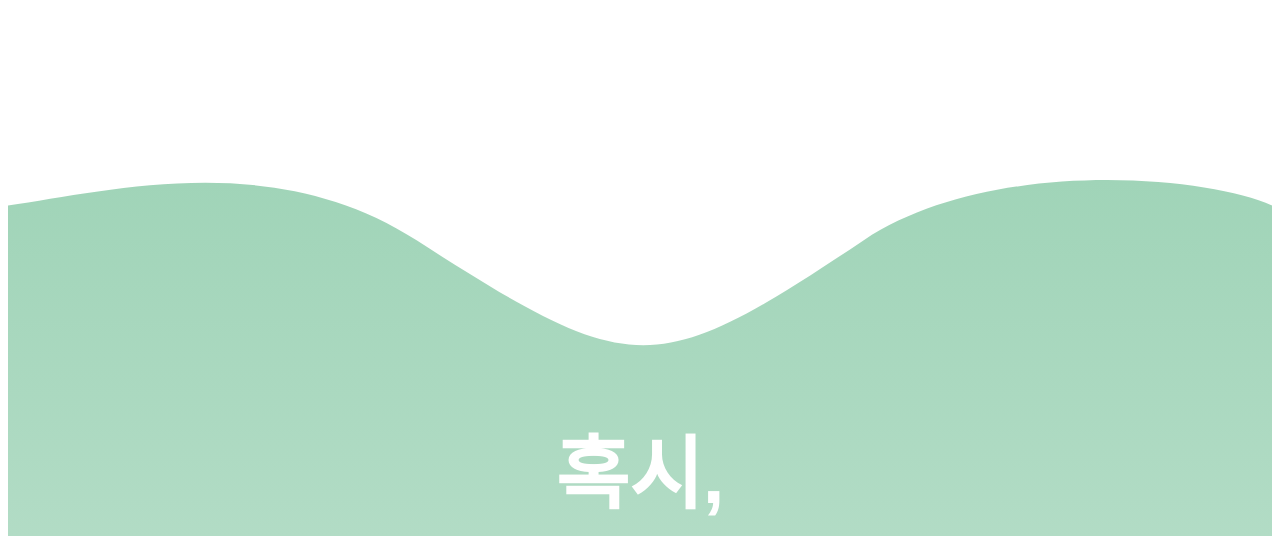
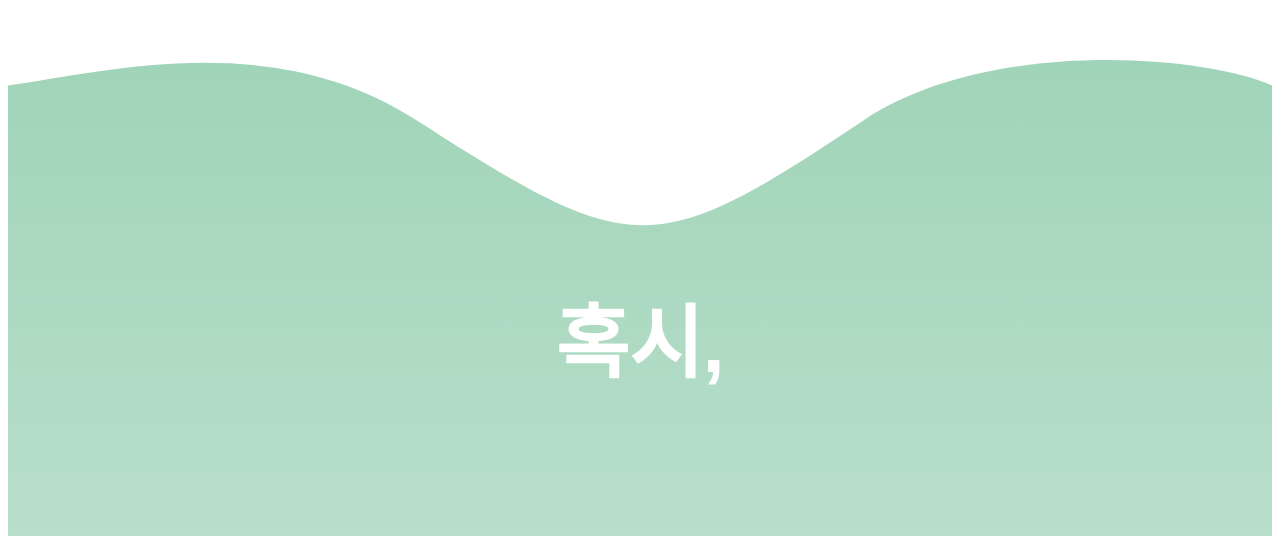
Before and after one commit to Career-Mate/Web, a React (Vite) app: page / in a window 1280 px wide. Shown: the part 969-1505 px from the top of the page. Built offline with nearby package versions, Linux system fonts and the light colour scheme; a web font is replaced by a local one.

Commit message:
style: margin, padding detail 수정

```diff
--- a/src/pages/MainPage/styled/styled.js
+++ b/src/pages/MainPage/styled/styled.js
@@ -39,25 +39,22 @@ export const FirstTextWrapper = styled.div`
 
 export const SecondPage = styled.div`
     width: 100%;
-    height: 180vh;
+    height: 150vh;
     background-image: url('/src/assets/MainPage/main-vector.svg');
     background-size: contain;
     background-position: center;
     background-repeat: no-repeat;
-    display: flex;
-    justify-content: center;
-    align-items: center;
     box-sizing: border-box;
 `;
 
 export const SecondContainer = styled.div`
     height: 100%;
     width: 100%;
-    margin-top: 50px;
     display: flex;
     flex-direction: column;
-    justify-content: center;
     align-items: center;
+    padding-top: 350px;
+    box-sizing: border-box;
     gap: 80px;
     h1 {
         color: rgba(255, 255, 255, 1);
@@ -115,6 +112,8 @@ export const FourthTextWrapper = styled.div`
     font-size: 20px;
     padding-top: 100px;
     p {
+        margin: 0;
+        padding: 0;
         span {
             color: rgba(42, 157, 143, 1);
             font-weight: 700;
```
